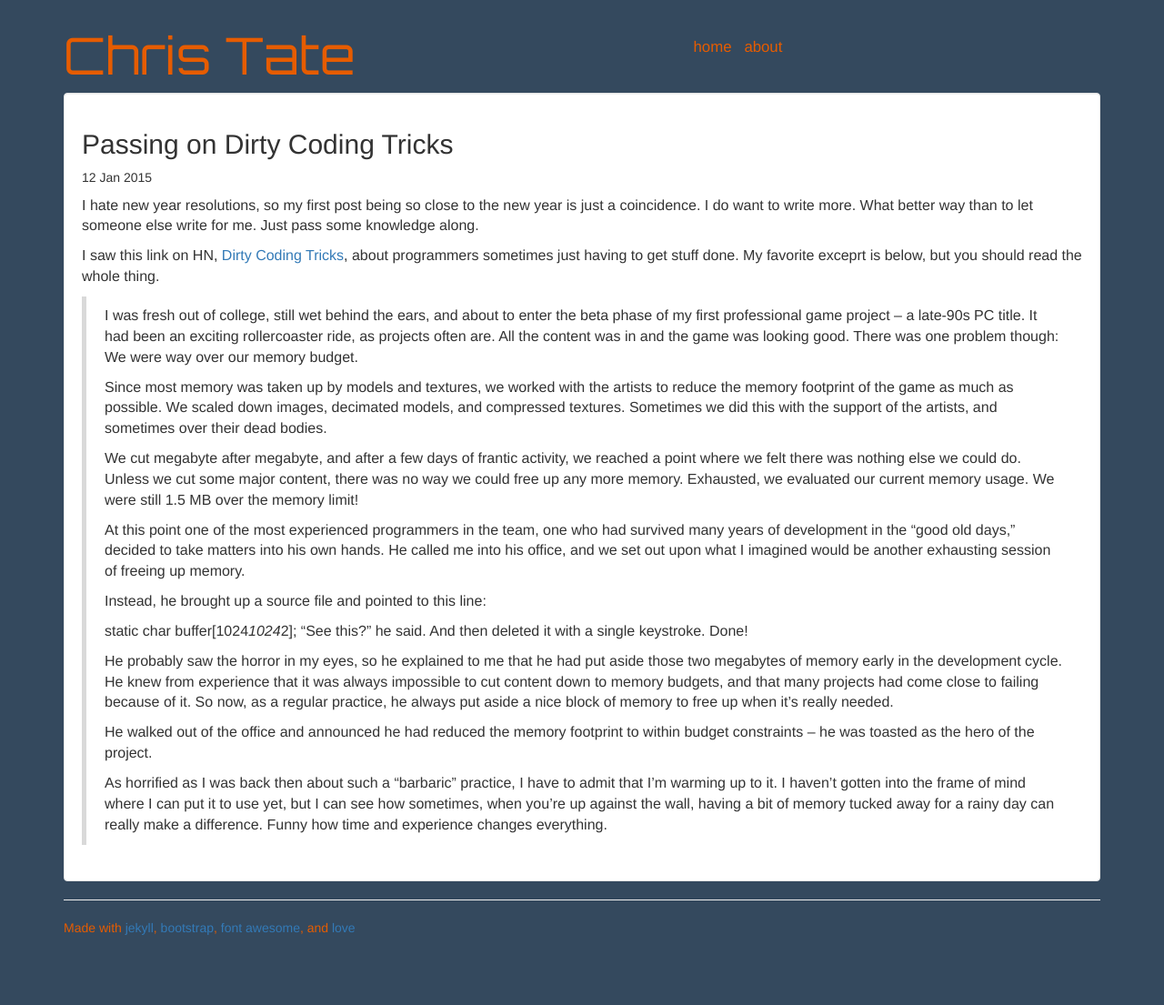
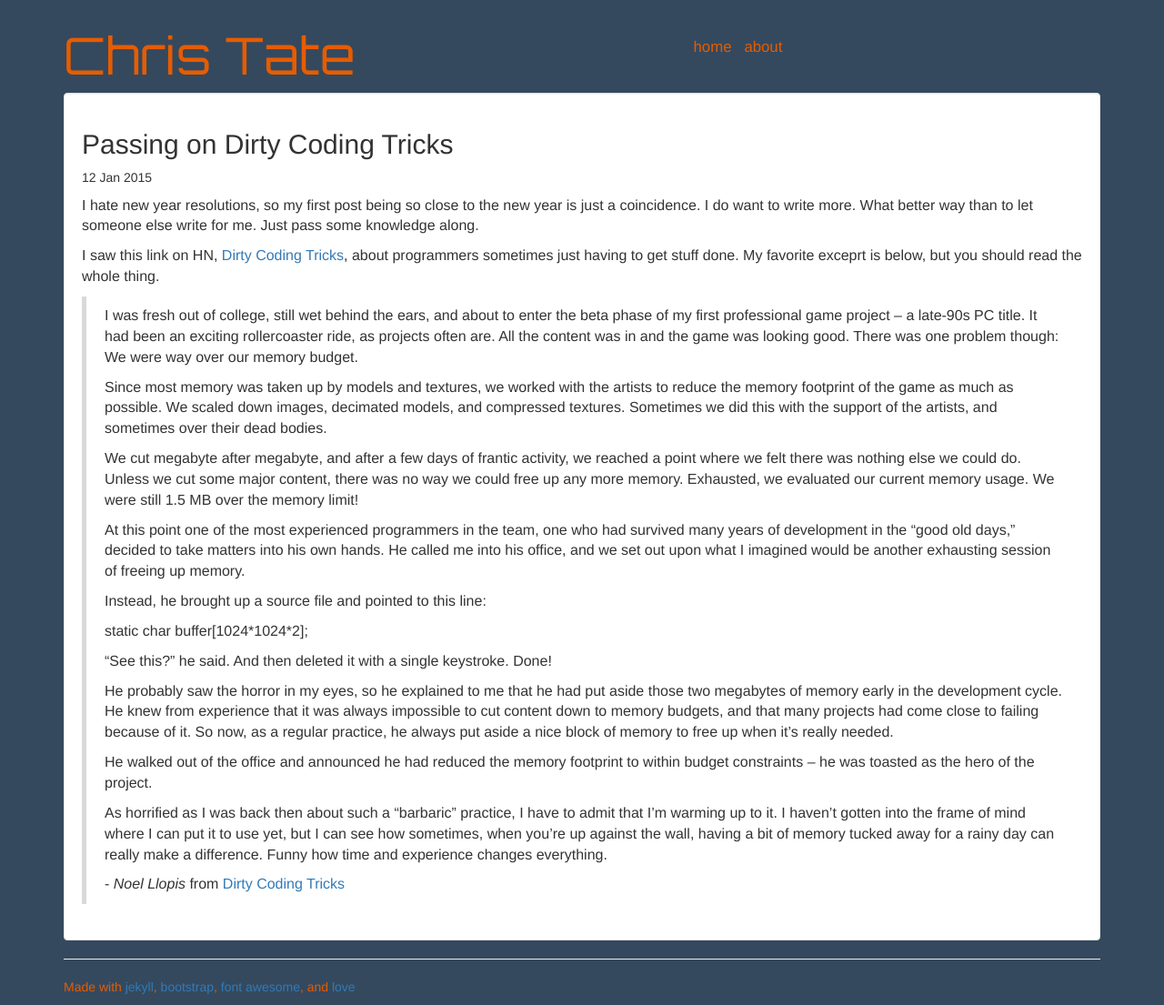
Before and after one commit to ctlevi/ctlevi.github.io, a Jekyll site: the page built from _posts/2015-01-12-passing-on-dirty-coding-tricks.markdown, in a window 1280 px wide. Shown: the whole page at 91% size. Built offline with Jekyll 4.4.1, drawn with Linux system fonts in a browser that asks for light colours; nearby versions of some CDN libraries; some web fonts are replaced; before the commit the page ends 1040 px from its top, so only the background shows below that.

Commit message:
Fixing a few issues with markdown conversion

```diff
--- a/_posts/2015-01-12-passing-on-dirty-coding-tricks.markdown
+++ b/_posts/2015-01-12-passing-on-dirty-coding-tricks.markdown
@@ -18,7 +18,8 @@ I saw this link on HN, [Dirty Coding Tricks][dirty-coding-tricks], about program
 >
 >Instead, he brought up a source file and pointed to this line:
 >
->static char buffer[1024*1024*2];
+>static char buffer[1024\*1024\*2];
+>
 >"See this?" he said. And then deleted it with a single keystroke. Done!
 >
 >He probably saw the horror in my eyes, so he explained to me that he had put aside those two megabytes of memory early in the development cycle. He knew from experience that it was always impossible to cut content down to memory budgets, and that many projects had come close to failing because of it. So now, as a regular practice, he always put aside a nice block of memory to free up when it's really needed.
@@ -26,5 +27,7 @@ I saw this link on HN, [Dirty Coding Tricks][dirty-coding-tricks], about program
 >He walked out of the office and announced he had reduced the memory footprint to within budget constraints -- he was toasted as the hero of the project.
 >
 >As horrified as I was back then about such a "barbaric" practice, I have to admit that I'm warming up to it. I haven't gotten into the frame of mind where I can put it to use yet, but I can see how sometimes, when you're up against the wall, having a bit of memory tucked away for a rainy day can really make a difference. Funny how time and experience changes everything.
+>
+>\- *Noel Llopis* from [Dirty Coding Tricks][dirty-coding-tricks]
 
 [dirty-coding-tricks]: http://www.gamasutra.com/view/feature/4111/dirty_coding_tricks.php?print=1
```
